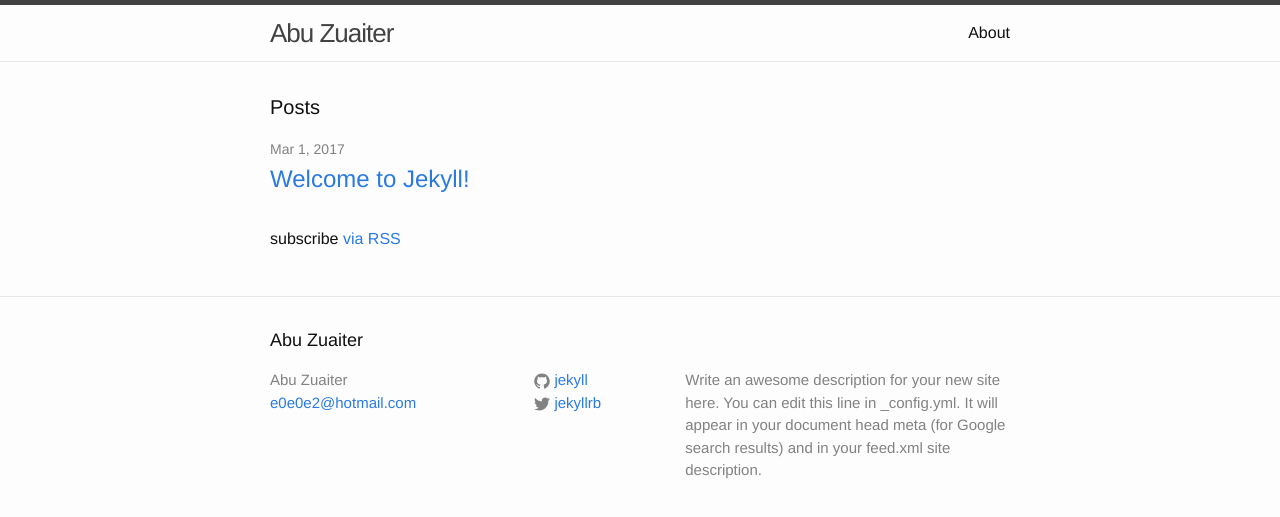
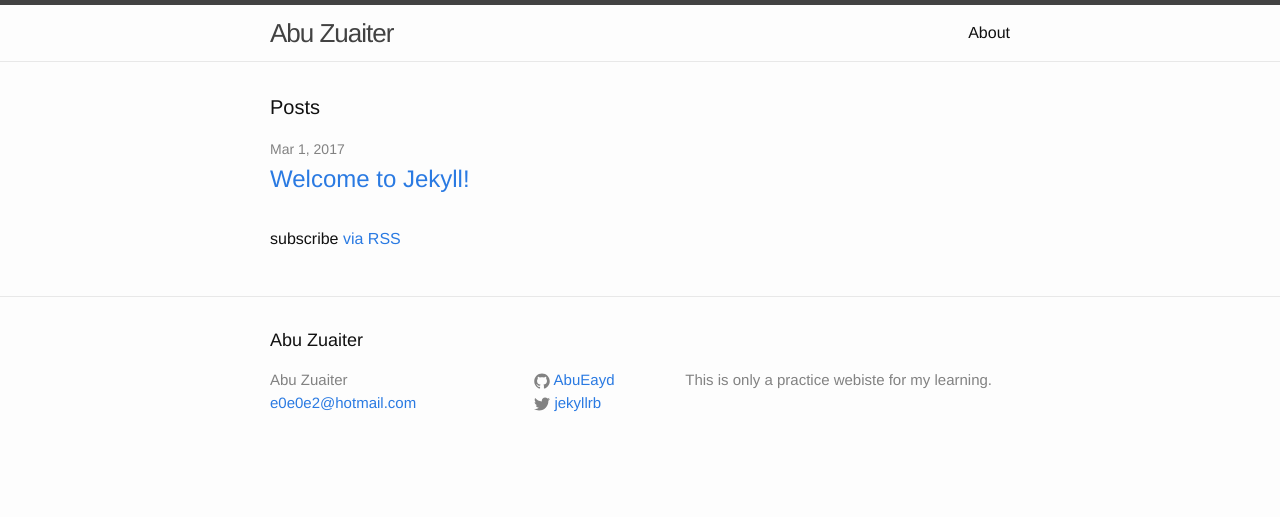
Before and after one commit to AbuEyad/AbuEyad.github.io, a Jekyll site: the page built from index.html, in a window 1280 px wide. Shown: the top 517 px of the page. Built offline with Jekyll 4.4.1, drawn with Linux system fonts in a browser that asks for light colours.

Commit message:
Update _config.yml

```diff
--- a/_config.yml
+++ b/_config.yml
@@ -9,13 +9,11 @@
 title: Abu Zuaiter
 email: e0e0e2@hotmail.com
 description: > # this means to ignore newlines until "baseurl:"
-  Write an awesome description for your new site here. You can edit this
-  line in _config.yml. It will appear in your document head meta (for
-  Google search results) and in your feed.xml site description.
+  This is only a practice webiste for my learning.
 baseurl: "" # the subpath of your site, e.g. /blog
 url: "http://yourdomain.com" # the base hostname & protocol for your site
 twitter_username: jekyllrb
-github_username:  jekyll
+github_username:  AbuEayd
 
 # Build settings
 markdown: kramdown
```
